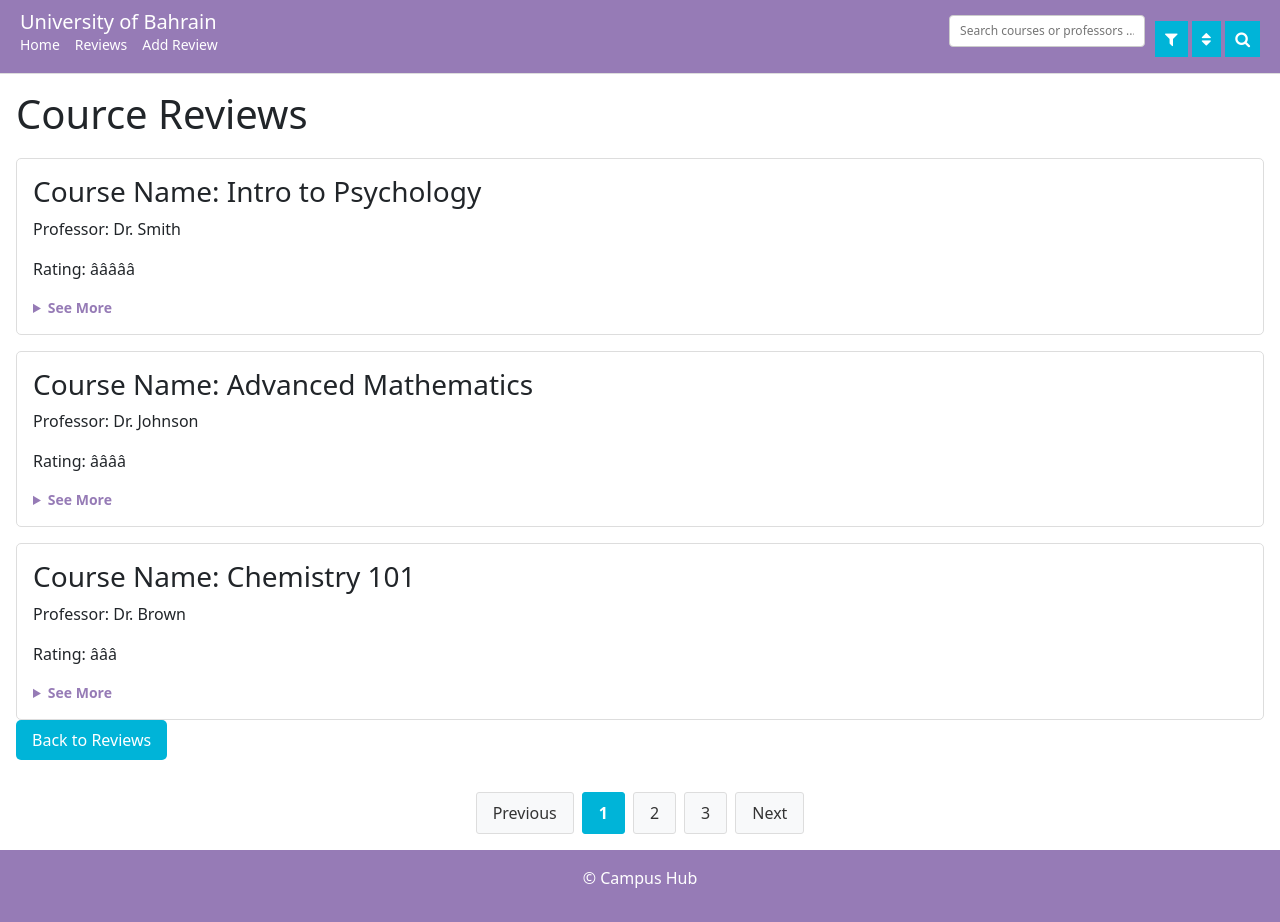
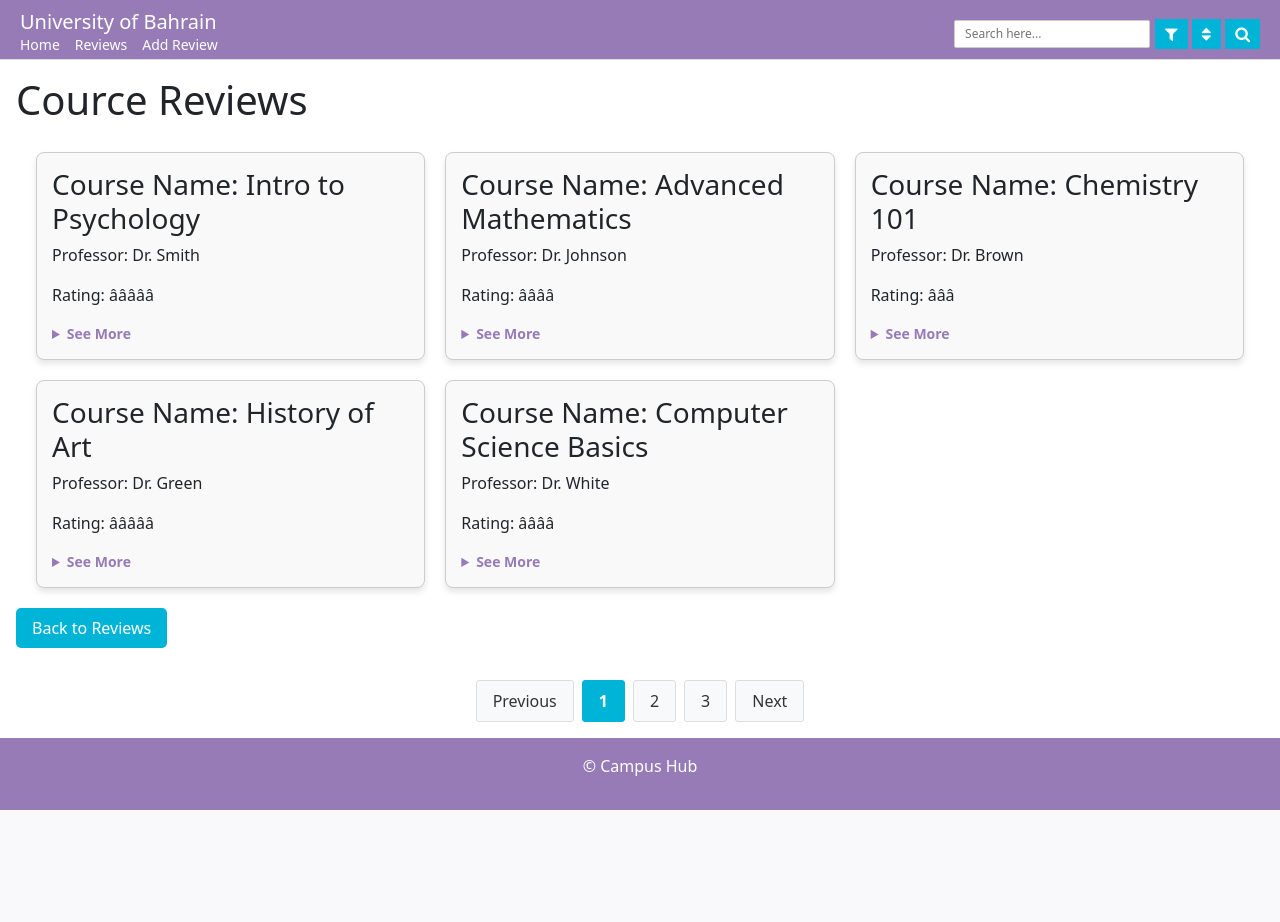
Before and after one commit to gmohamme4/Itcs333-project4, a PHP site: page /zpart.html in a window 1280 px wide. After the commit the page ends 810 px from the top, so only its background shows below. Run offline with PHP 8.4, Linux system fonts and the light colour scheme.

Commit message:
design changing

```diff
--- a/Course_Reviews/rev.css
+++ b/Course_Reviews/rev.css
@@ -1,4 +1,4 @@
-/* General Styles */
+
 body {
     font-family: Arial, sans-serif;
     margin: 0;
@@ -43,6 +43,7 @@
     text-decoration: none;
     color: white;
     font-size: 14px;
+    margin-bottom: 4px;
 }
 .search-filter-container {
     margin-left: auto;
@@ -51,12 +52,23 @@
     gap: 10px;
     margin-top: -40px;
 }
+.dropbtn{
+    border: none;
+    padding:  3px 10px;
+}
+.search-btn{
+    border: none;
+    padding:  3px 10px;
+}
 .search-bar input {
-    padding: 6px 10px;
+    margin-bottom: -15px;
+    padding: 4px 10px;
     font-size: 12px;
     border: 1px solid #ccc;
-    border-radius: 4px;
+    border-radius: 2px;
+    margin-right: -5px;
 }
+
 .dropdown {
     position: relative;
     display: inline-block;
@@ -116,21 +128,27 @@
 
 
 .reviews-list {
-    margin-top: 20px;
     display: grid;
-    gap: 1rem;
+    grid-template-columns: repeat(auto-fit, minmax(300px, 1fr));
+    gap: 20px;
+    padding: 20px;
 }
 
 .review-item {
-    background-color: #fff;
-    padding: 1rem;
-    border: 1px solid #ddd;
-    border-radius: 5px;
+    border: 1px solid #ccc;
+    border-radius: 8px;
+    padding: 15px;
+    background-color: #f9f9f9;
+    box-shadow: 0 4px 6px rgba(0, 0, 0, 0.1);
+    transition: transform 0.2s;
 }
 .review-actions {
     margin-top: 10px;
     display: flex;
-    gap: 10px;
+    justify-content: space-between;
+}
+.review-item:hover {
+    transform: scale(1.02);
 }
 
 .review-actions .edit-btn,
--- a/Course_Reviews/zpart.html
+++ b/Course_Reviews/zpart.html
@@ -22,7 +22,7 @@
             </div>
           <div class="search-filter-container">
               <section class="search-bar">
-                 <input type="text" placeholder="Search courses or professors ...">
+                 <input type="text" placeholder="Search here...">
               </section>
 
               <div class="dropdown">
@@ -137,10 +137,63 @@
                    </details>
                 </details>
             </article>
-          </section>
+            <article class="review-item">
+                <h3>Course Name: History of Art</h3>
+                <p>Professor: Dr. Green</p>
+                <p>Rating: ⭐⭐⭐⭐⭐</p>
+                <details>
+                    <summary>See More</summary>
+                    <p class="full-review">
+                        <strong>Review:</strong> "An excellent course! Dr. Green is very knowledgeable and passionate about the subject."
+                    </p>
 
+                   <details>
+                      <summary>See Comments</summary>
+                      <div class="comments">
+                        <p><strong>User1:</strong> I loved this course! The field trips were amazing.</p>
+                      </div>
+                        <details>
+                            <summary>Add Comment</summary>
+                            <form class="add-comment-form">
+                                <label for="new-comment">Add a Comment:</label>
+                                <textarea id="new-comment" rows="3" placeholder="Write your comment here..." required></textarea>
+                                <button type="submit">Post Comment</button>
+                            </form>
+                        </details>
+                   </details>
+                </details>
+                <div class="review-actions">
+                    <button class="edit-btn">Edit</button>
+                    <button class="delete-btn">Delete</button>
+                </div>
+            </article>
+            <article class="review-item">
+                <h3>Course Name: Computer Science Basics</h3>
+                <p>Professor: Dr. White</p>
+                <p>Rating: ⭐⭐⭐⭐</p>
+                <details>
+                    <summary>See More</summary>
+                    <p class="full-review">
+                        <strong>Review:</strong> "A great introduction to programming. Dr. White is very helpful."
+                    </p>
 
-
+                   <details>
+                      <summary>See Comments</summary>
+                      <div class="comments">
+                        <p><strong>User1:</strong> I found the course very useful for beginners.</p>
+                      </div>
+                        <details>
+                            <summary>Add Comment</summary>
+                            <form class="add-comment-form">
+                                <label for="new-comment">Add a Comment:</label>
+                                <textarea id="new-comment" rows="3" placeholder="Write your comment here..." required></textarea>
+                                <button type="submit">Post Comment</button>
+                            </form>
+                        </details>
+                   </details>
+                </details>
+                </article>
+            </section>
 
         <div class="back-button">
             <button><a href="#review">Back to Reviews</a></button>
```
